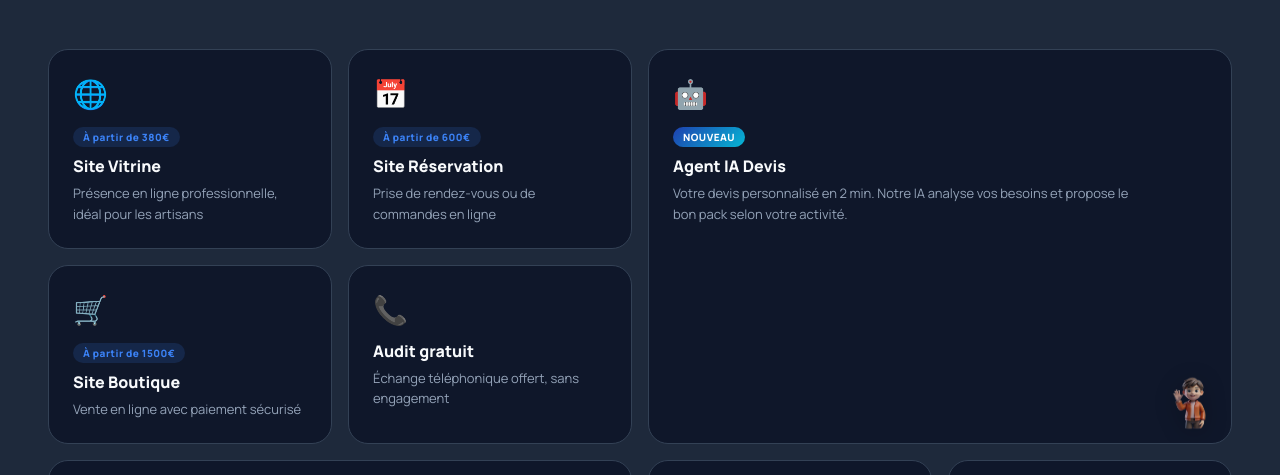
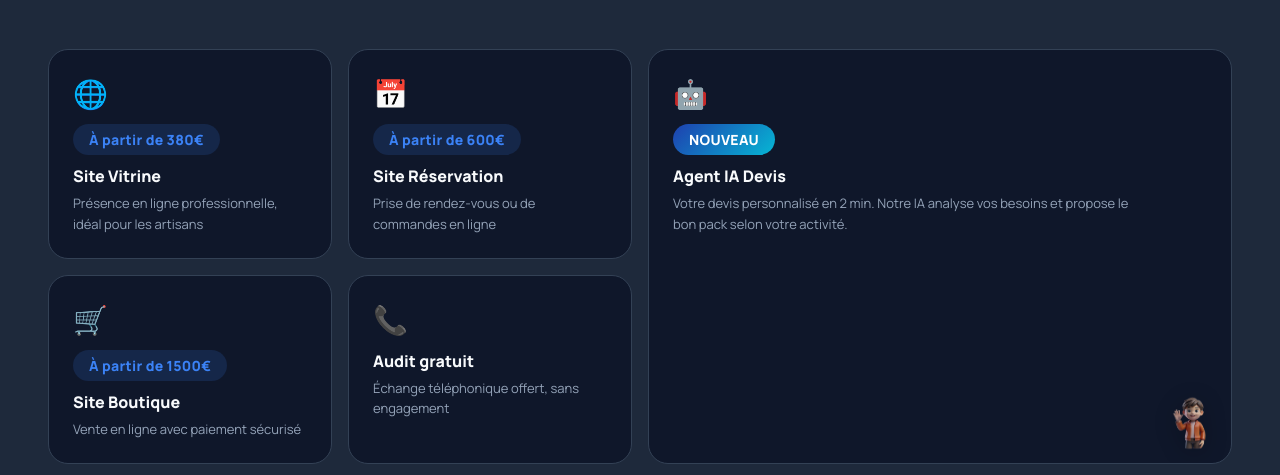
Before and after one commit to Yanai26/lyaeco-web, a website: page index.html in a window 1280 px wide. Shown: the part 1125-1600 px from the top of the page. Drawn offline with Linux system fonts and the light colour scheme.

Commit message:
Style: agrandit badges prix sur tuiles Bento

```diff
--- a/css/home.css
+++ b/css/home.css
@@ -444,11 +444,12 @@ body {
   display: inline-block;
   background: #eff6ff;
   color: var(--accent-blue);
-  font-size: 10px; font-weight: 900;
-  padding: 3px 10px;
+  font-size: 14px;
+  font-weight: 900;
+  padding: 6px 16px;
   border-radius: 100px;
-  margin-bottom: 8px;
-  letter-spacing: .5px;
+  margin-bottom: 10px;
+  letter-spacing: .3px;
 }
 .bento-tag { background: rgba(59,130,246,.15); }
 .bento-tag.new { background: linear-gradient(135deg,#1e40af,#06b6d4); color: #fff; }
```
